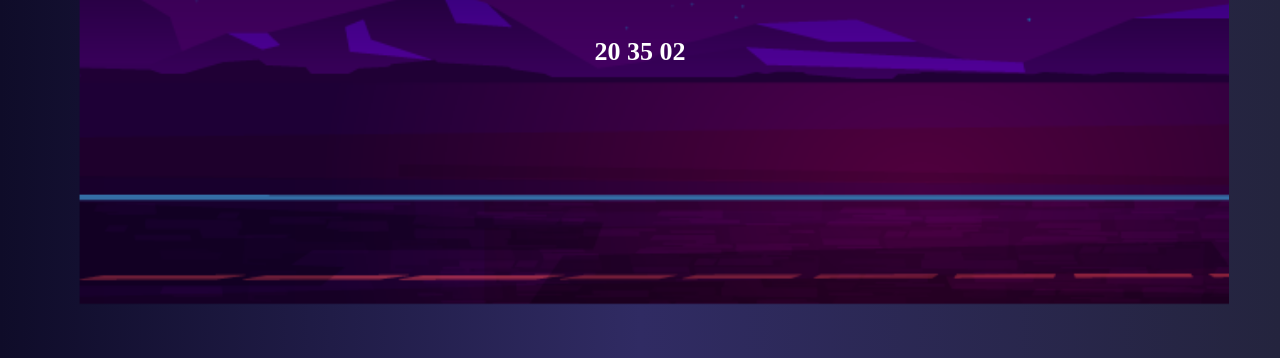
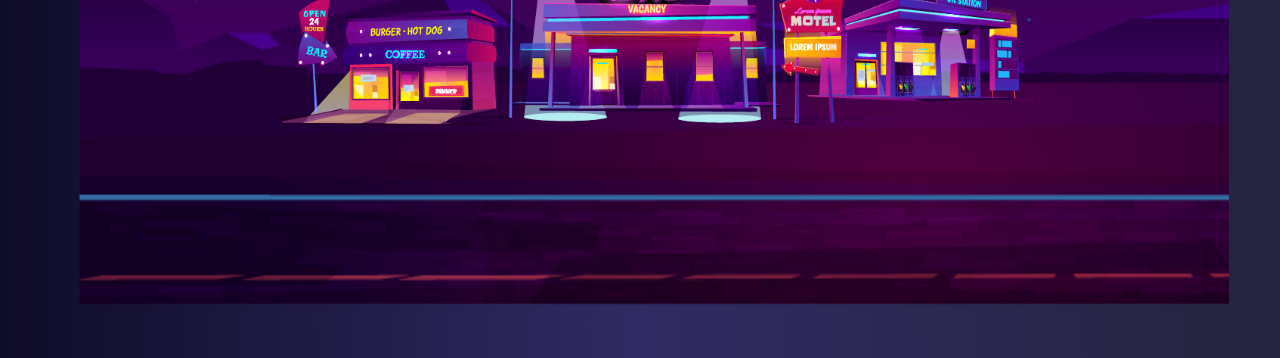
Before and after one commit to L1EWZZ/ID-Asg-2, a plain HTML site: page index.html in a window 1280 px wide. Shown: the part 442-800 px from the top of the page. Drawn offline with nearby package versions, Linux system fonts and the light colour scheme.

Commit message:
increase size of clock, position the hotels image

```diff
--- a/public/style.css
+++ b/public/style.css
@@ -82,8 +82,8 @@ html, body{
     border-radius: 50px;
     position: absolute;
     top: -6px;
-    left: -1;
-    box-shadow: 0px 2px 5px 0px rgba(0, 0, 0, alpha);
+    left: -1px;
+    box-shadow: 0px 2px 5px 0px rgba(0, 0, 0, 0.3);
     transition: all .5s ease;
 }
 
@@ -100,3 +100,29 @@ html, body{
     left:25px;
     background: tomato;
 }
+
+/*Shops*/
+
+.imglayer{  /*move all the shops left*/
+    position: absolute;
+    top: 50%;
+    left: 22%;
+}
+
+.imglayer img{
+    width: 59vw;
+}
+
+/*increase size of timer and display timer behind the shop*/
+
+.container h4{
+    font-size: 11rem;
+    margin: 0 .4rem;
+    padding: 0 1rem;
+    margin-top: 2rem;
+    font-family: 'Ubuntu', sans-serif;;
+    background: var(--primary-gradient);
+    background-clip: text;
+    -webkit-background-clip: text;
+    -webkit-text-fill-color: transparent;
+  }
```
